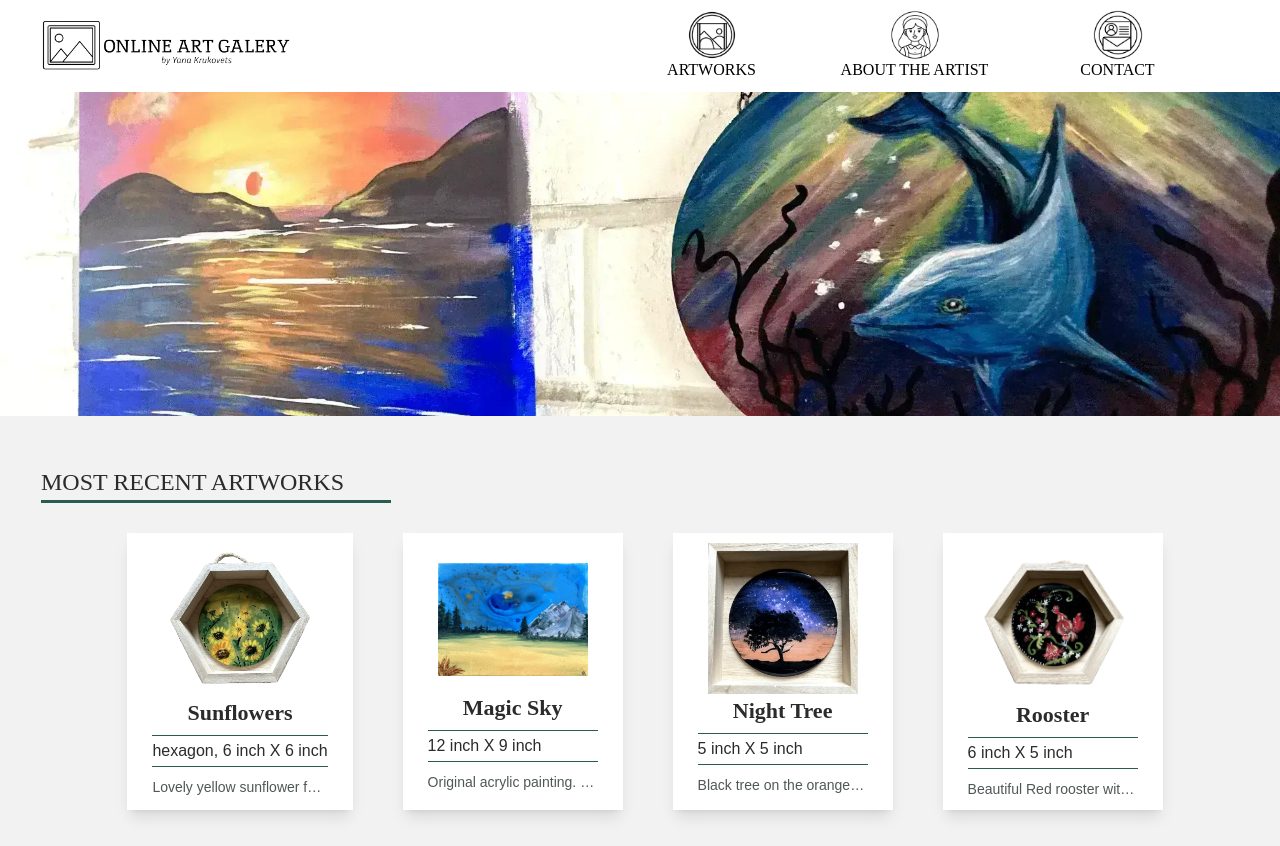
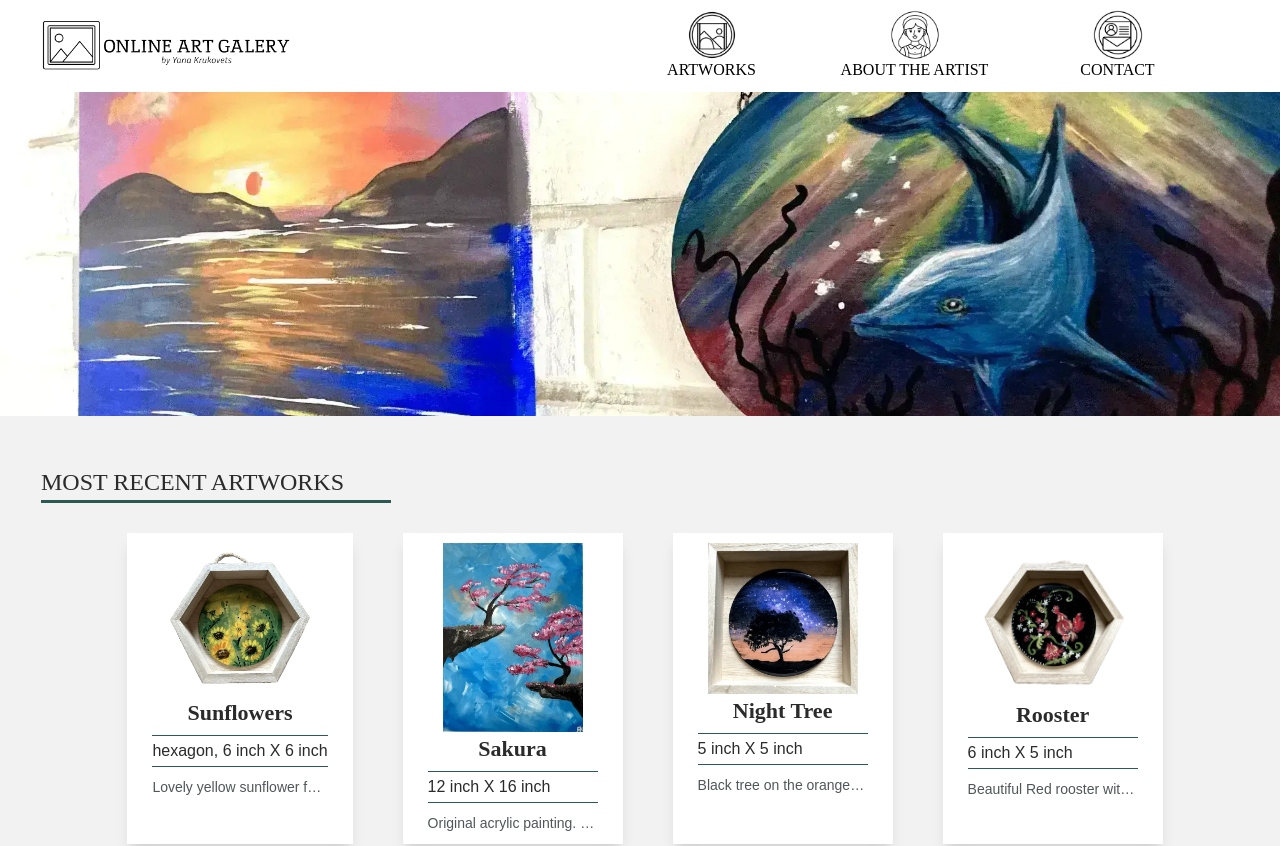
Before and after one commit to YanaKrukovets/gallery, a Next.js app: page / in a window 1280 px wide. Shown: the top 846 px of the page. Built offline with nearby package versions, Linux system fonts and the light colour scheme; a web font is replaced by a local one.

Commit message:
add canvas

```diff
--- a/components/Artwork.js
+++ b/components/Artwork.js
@@ -24,7 +24,7 @@ export default function Artwork({ image }) {
 
   return (
     <>
-      <div className="py-[10px] px-[25px] bg-white shadow-lg ml-[30px] md:mx-auto mb-[20px] transition-transform duration-300 transform hover:scale-110 max-h-[300px]">
+      <div className="py-[10px] px-[25px] bg-white shadow-lg ml-[30px] md:mx-auto mb-[20px] transition-transform duration-300 transform hover:scale-110 max-h-[320px]">
         <a href="#" onClick={openModal} role="button">
           <Image
             src={image.src}
--- a/components/HomePage.js
+++ b/components/HomePage.js
@@ -16,15 +16,14 @@ export default function HomePage() {
         "Lovely yellow sunflower field. Hand-painted, wooden, coated with epoxy resin in the wooden hexagon shadow box.",
     },
     {
-      src: "/images/components/artworks/canvas10.webp",
-      alt: "Magic blue Sky, yellow field and mountains",
-      width: 150,
-      height: 70,
-      name: "Magic Sky",
-      size: "12 inch X 9 inch",
-      b: "my-[20px]",
+      src: "/images/components/artworks/canvas13.webp",
+      alt: "Pink sakura blossom",
+      width: 140,
+      height: 60,
+      name: "Sakura",
+      size: "12 inch X 16 inch",
       description:
-        "Original acrylic painting. Magic blue sky, bright yellow field and mountains. Canvas. Acrylic hand-painting 100% bleached cotton. One coat of protective gloss varnish are applied to protect the painting from UV rays and dust.",
+        "Original acrylic painting. Pink sakura blossom. Canvas. Acrylic hand-painting 100% bleached cotton. One coat of protective satin varnish are applied to protect the painting from UV rays and dust.",
     },
     {
       src: "/images/components/artworks/space12.webp",
--- a/pages/artworks.js
+++ b/pages/artworks.js
@@ -422,6 +422,27 @@ export default function Artworks() {
 
   const canvas = [
     {
+      src: "/images/components/artworks/canvas13.webp",
+      alt: "Pink sakura blossom",
+      width: 140,
+      height: 60,
+      name: "Sakura",
+      size: "12 inch X 16 inch",
+      description:
+        "Original acrylic painting. Pink sakura blossom. Canvas. Acrylic hand-painting 100% bleached cotton. One coat of protective satin varnish are applied to protect the painting from UV rays and dust.",
+    },
+    {
+      src: "/images/components/artworks/canvas12.webp",
+      alt: "Orange sunset at the field",
+      width: 150,
+      height: 70,
+      name: "Summer Sunset",
+      size: "11 inch X 9 inch",
+      b: "my-[20px]",
+      description:
+        "Original acrylic painting. Orange sunset at the field. Canvas. Acrylic hand-painting 100% bleached cotton. One coat of protective gloss varnish are applied to protect the painting from UV rays and dust.",
+    },
+    {
       src: "/images/components/artworks/canvas10.webp",
       alt: "Magic blue Sky, yellow field and mountains",
       width: 150,
```
Also changed, not shown: public/images/components/artworks/canvas12.webp (added), public/images/components/artworks/canvas13.webp (added).
